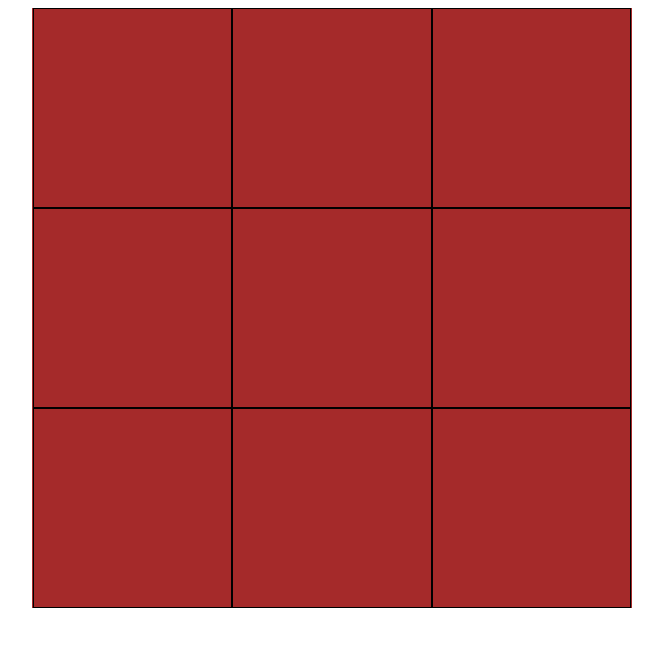
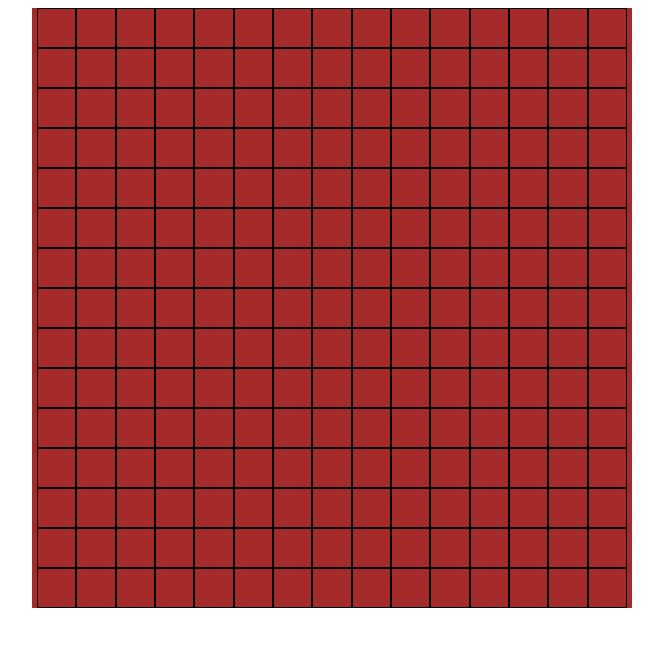
Before and after one commit to brahimbh18/odin-Etch-a-Sketch, a plain HTML site: page index.html in a window 1280 px wide. Shown: the whole page, without its empty margins (308-971 px from the left). Drawn offline with Linux system fonts and the light colour scheme.

Commit message:
still the same bug and changed square to grid-item

```diff
--- a/script.js
+++ b/script.js
@@ -1,13 +1,14 @@
 const grid = document.querySelector('.grid');
 const GRID_DIMENTIONS = 600;
 
-var l = 3;
+var l = 15;
 n = (GRID_DIMENTIONS / l) - 2.67;
 for (i = 0; i < l*l; i++) {
-    var square = document.createElement("div");
-    square.classList.add('square');
-    square.style.width = `${n}px`;
-    square.style.width = `${n}px`;
-    square.addEventListener('mouseover',() => square.classList.add('hovered'));
-    grid.appendChild(square);
+    var gridItem  = document.createElement("div");
+    gridItem .classList.add('grid-item');
+    gridItem.style.width = `${n}px`;
+    gridItem.style.width = `${n}px`;
+    gridItem.addEventListener('mouseover',() => {gridItem.classList.add('hovered')});
+    //square.addEventListener('mouseover',() => console.log(square.className));
+    grid.appendChild(gridItem);
 }
--- a/style.css
+++ b/style.css
@@ -1,26 +1,18 @@
 body {
     display: flex;
-
     justify-content: center;
 }
-
 .grid {
     display: flex;
-
     flex-wrap: wrap;
     justify-content: center;
     background-color: brown;
 
     width: 600px;
     height: 600px;
+}
 
-}
-/*.grid1 {
-    display: flex;
-    flex-wrap: wrap;
-}
-*/
-.square {
+.grid-item {
     border: solid black 1px;
 }
 
```
